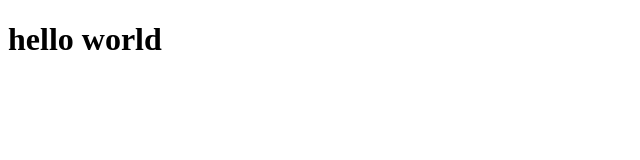
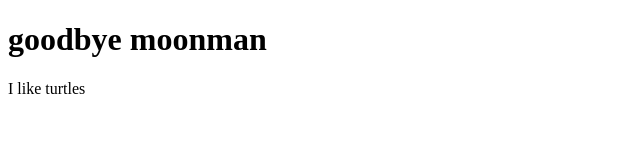
Before and after one commit to bdr888/github-collaboration-practice, a plain HTML site: page index.html in a window 1280 px wide. Shown: the whole page, without its empty margins (0-640 px from the left). Drawn offline with Linux system fonts and the light colour scheme.

Commit message:
made the best changes

```diff
--- a/index.html
+++ b/index.html
@@ -4,7 +4,9 @@
 	<title>hello world</title>
 </head>
 <body>
-<h1>hello world</h1>
+<h1>goodbye moonman</h1>
+
+<p>I like turtles</p>
 
 </body>
 </html>
```
Also changed, not shown: 1 other file.
